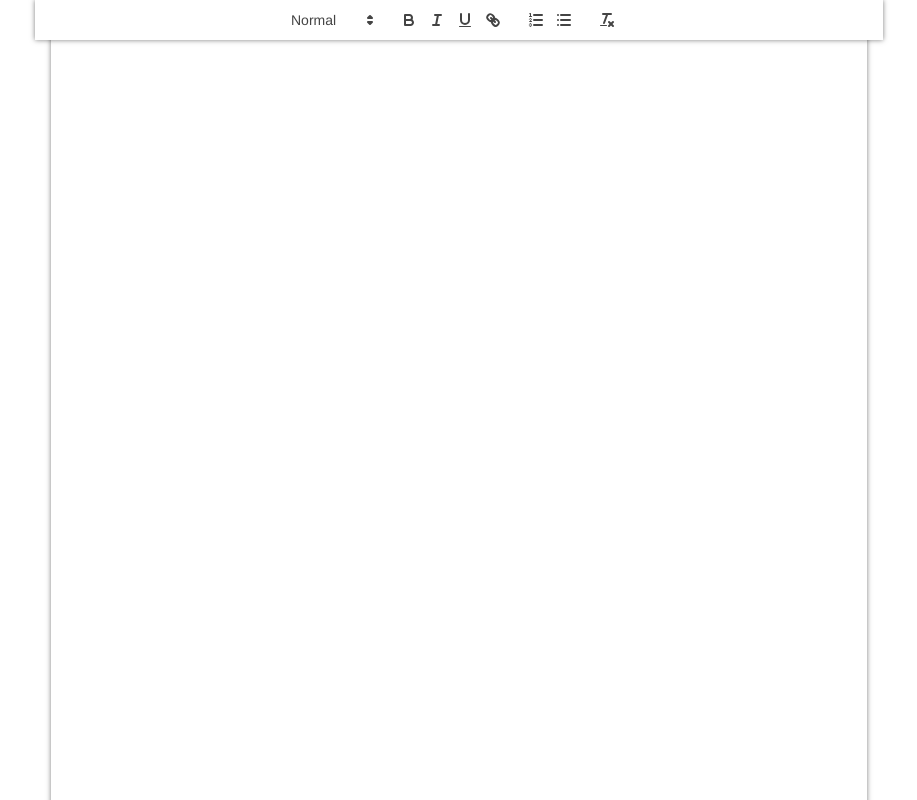
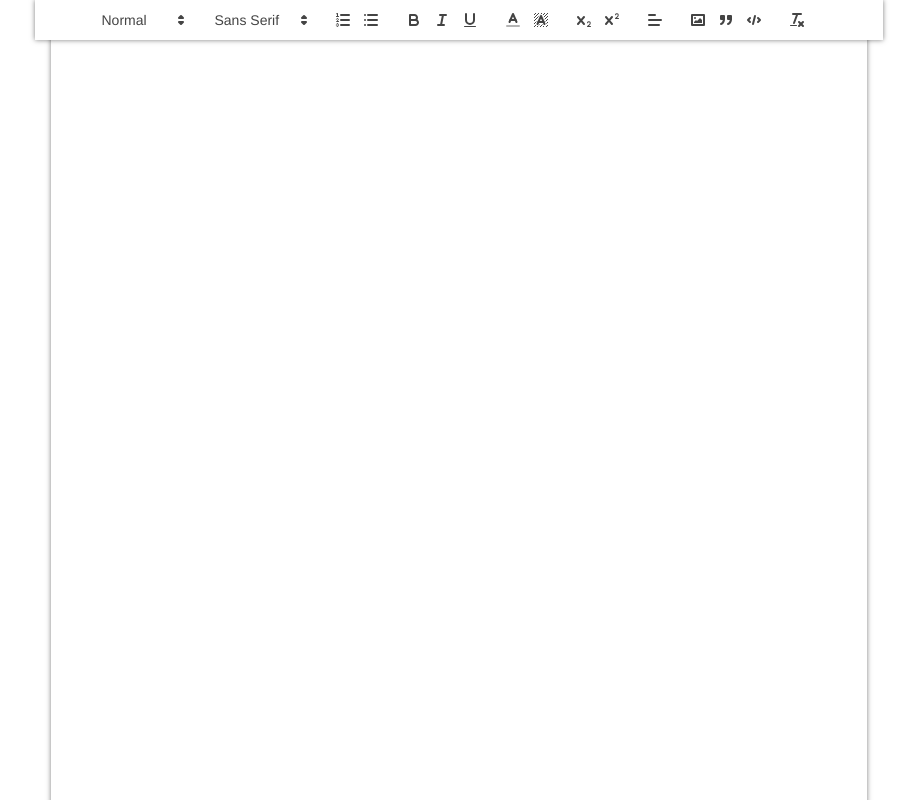
Before and after one commit to BrenoFariasdaSilva/TextSync, a React (Create React App) app in the folder client/: page / in a window 1280 px wide. Shown: the top 800 px of the page, without its empty margins (181-1098 px from the left). Built offline with nearby package versions, Linux system fonts and the light colour scheme.

Commit message:
FEAT: Adding more options into the toolbar

```diff
--- a/client/src/TextEditor.js
+++ b/client/src/TextEditor.js
@@ -2,6 +2,19 @@
 import { useCallback } from "react";
 import Quill from "quill";
 import "quill/dist/quill.snow.css";
+
+const SAVE_INTERVAL_MS = 2000
+const TOOLBAR_OPTIONS = [
+  [{ header: [1, 2, 3, 4, 5, 6, false] }],
+  [{ font: [] }],
+  [{ list: "ordered" }, { list: "bullet" }],
+  ["bold", "italic", "underline"],
+  [{ color: [] }, { background: [] }],
+  [{ script: "sub" }, { script: "super" }],
+  [{ align: [] }],
+  ["image", "blockquote", "code-block"],
+  ["clean"],
+]
 
 export default function TextEditor() {
    const wrapperRef = useCallback((wrapper) => { // This creates a reference to the div with id="container".
@@ -10,7 +23,7 @@
       wrapper.innerHTML = ""; // This clears the div with id="container".
       const editor = document.createElement("div"); // This creates a div element.
       wrapper.append(editor); // This appends the div element to the div with id="container".
-      new Quill(editor, { theme: "snow" }); // This creates a Quill object.
+      new Quill(editor, { theme: "snow", modules: {toolbar: TOOLBAR_OPTIONS} }); // This creates a Quill object.
    }, []);
    return <div className="container" ref={wrapperRef}></div>
 }
```
